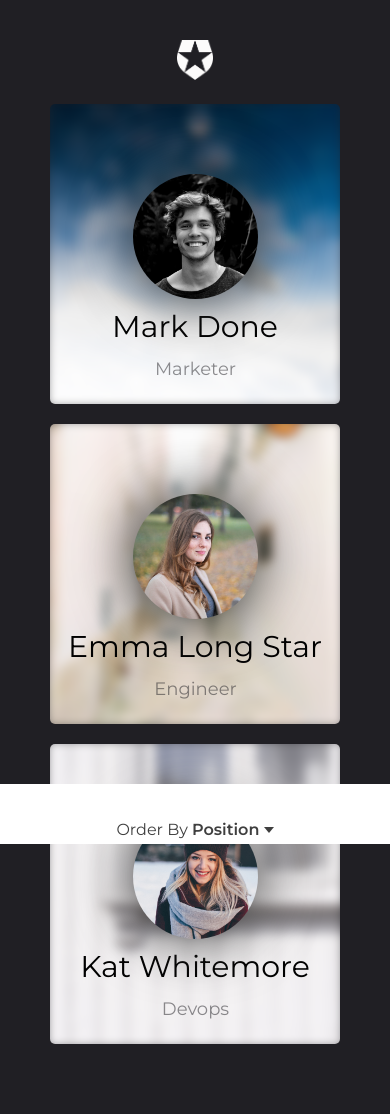
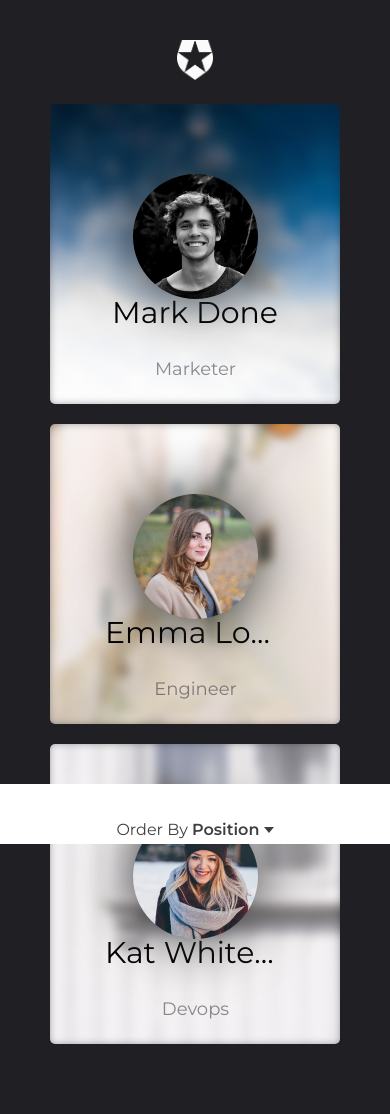
Before and after one commit to DashaDaria/ui-mock, a PHP site: page / in a window 390 px wide. Run offline with PHP 8.4, Linux system fonts and the light colour scheme.

Commit message:
added ellipsis style

```diff
--- a/index.html
+++ b/index.html
@@ -6,6 +6,7 @@
     <title>UI Mock</title>
     <link rel="stylesheet" href="style.css">
     <link href="https://fonts.googleapis.com/css?family=Montserrat:400,600" rel="stylesheet">
+
   </head>
   <body>
     <!--  NAVIGATION -->
--- a/style.css
+++ b/style.css
@@ -146,6 +146,14 @@ body {
 }
 
 @media screen and (max-width: 820px) {
+  .profile-container .profile .content .info .name p {
+    display:inline-block;
+    width:180px;
+    white-space: nowrap;
+    overflow:hidden !important;
+    text-overflow: ellipsis;
+  }
+
   .order-filter .caret {
     border-top: 6px solid black;
   }
```
